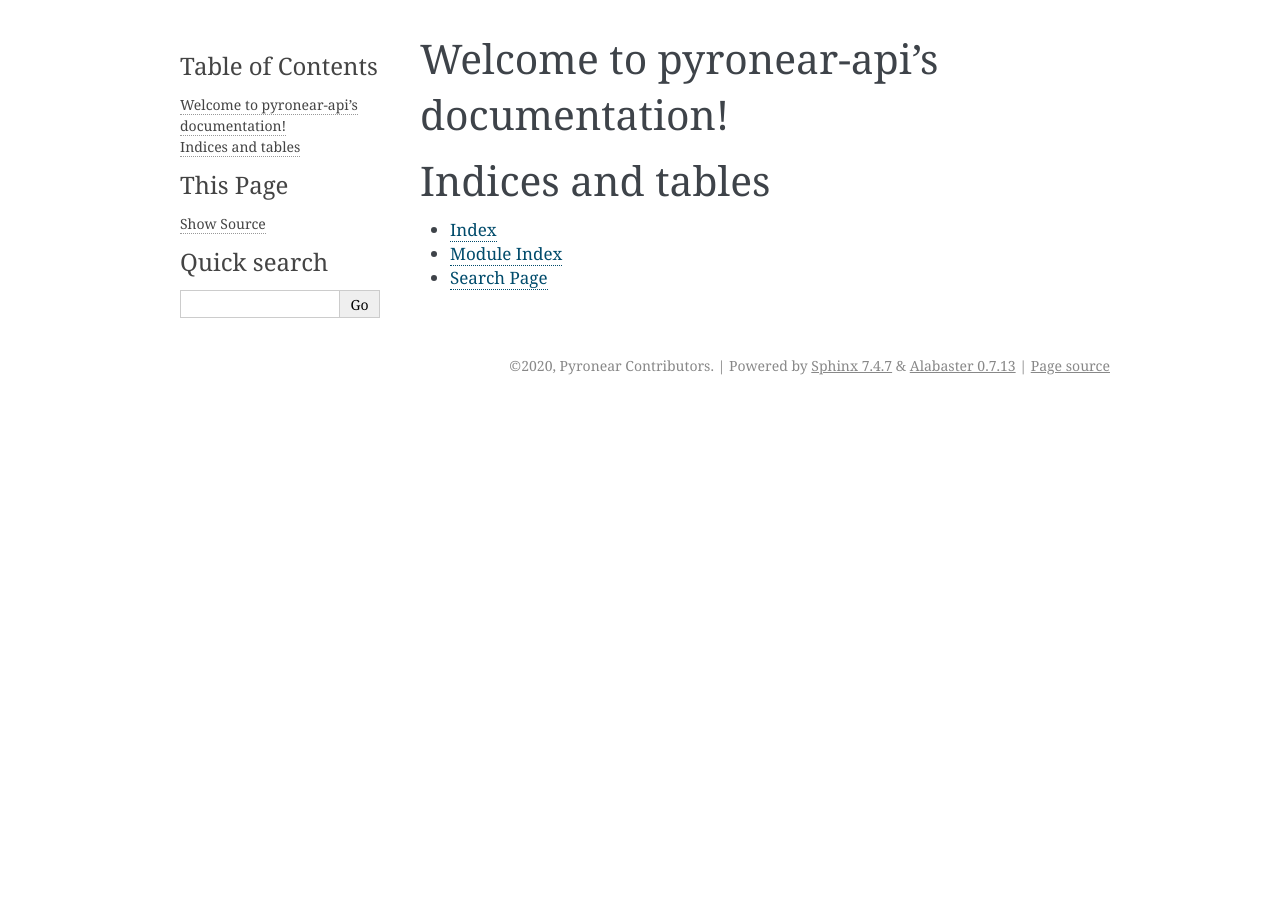
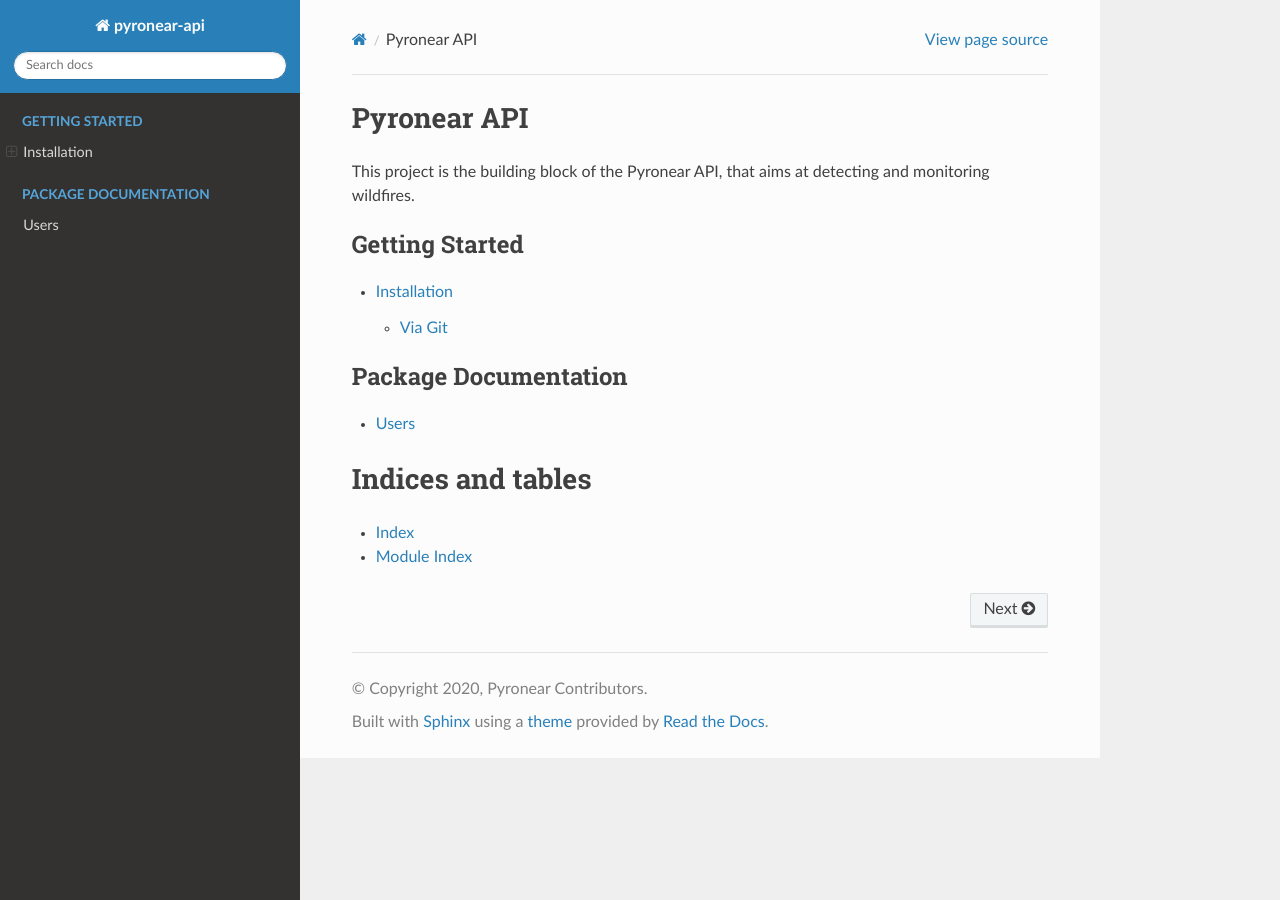
Before and after one commit to pyronear/pyro-api, a Sphinx documentation site: the page built from docs/source/index.rst, in a window 1280 px wide. Built offline with Sphinx 7.4.7 and the Read the Docs theme 2.0.0, drawn with Linux system fonts in a browser that asks for light colours.

Commit message:
docs: Updated documentation

```diff
--- a/docs/source/conf.py
+++ b/docs/source/conf.py
@@ -6,6 +6,8 @@
 
 # -- Path setup --------------------------------------------------------------
 
+import sphinx_rtd_theme
+
 # If extensions (or modules to document with autodoc) are in another directory,
 # add these directories to sys.path here. If the directory is relative to the
 # documentation root, use os.path.abspath to make it absolute, like shown here.
@@ -13,7 +15,7 @@
 import os
 import sys
 import django
-sys.path.insert(0, os.path.abspath('..'))
+sys.path.insert(0, os.path.abspath('../../src'))
 os.environ['DJANGO_SETTINGS_MODULE'] = 'pyronear.settings'
 django.setup()
 
@@ -31,8 +33,18 @@ author = 'Pyronear Contributors'
 # extensions coming with Sphinx (named 'sphinx.ext.*') or your custom
 # ones.
 extensions = [
+    'sphinx.ext.autodoc',
+    'sphinx.ext.napoleon',
+    'sphinx.ext.viewcode',
+    'sphinx.ext.autosummary',
+    'sphinx.ext.doctest',
+    'sphinx.ext.intersphinx',
+    'sphinx.ext.todo',
+    'sphinx.ext.coverage',
+    'sphinx.ext.mathjax'
 ]
 
+napoleon_use_ivar = True
 # Add any paths that contain templates here, relative to this directory.
 templates_path = ['_templates']
 
@@ -41,13 +53,29 @@ templates_path = ['_templates']
 # This pattern also affects html_static_path and html_extra_path.
 exclude_patterns = []
 
+# The name of the Pygments (syntax highlighting) style to use.
+pygments_style = 'sphinx'
+highlight_language = 'python3'
+
 
 # -- Options for HTML output -------------------------------------------------
 
 # The theme to use for HTML and HTML Help pages.  See the documentation for
 # a list of builtin themes.
 #
-html_theme = 'alabaster'
+html_theme = 'sphinx_rtd_theme'
+html_theme_path = [sphinx_rtd_theme.get_html_theme_path()]
+
+# Theme options are theme-specific and customize the look and feel of a theme
+# further.  For a list of options available for each theme, see the
+# documentation.
+#
+html_theme_options = {
+    'collapse_navigation': False,
+    'display_version': True,
+    'logo_only': False,
+}
+
 
 # Add any paths that contain custom static files (such as style sheets) here,
 # relative to this directory. They are copied after the builtin static files,
--- a/docs/source/index.rst
+++ b/docs/source/index.rst
@@ -1,10 +1,20 @@
-Welcome to pyronear-api's documentation!
-========================================
+Pyronear API
+============
+
+This project is the building block of the Pyronear API, that aims at detecting and monitoring wildfires.
+
 
 .. toctree::
    :maxdepth: 2
-   :caption: Contents:
+   :caption: Getting Started
 
+   installing
+
+.. toctree::
+   :maxdepth: 1
+   :caption: Package Documentation
+
+   user
 
 
 Indices and tables
@@ -12,4 +22,3 @@ Indices and tables
 
 * :ref:`genindex`
 * :ref:`modindex`
-* :ref:`search`
```
Also changed, not shown: docs/source/installing.rst (added, +16 -0 lines).
